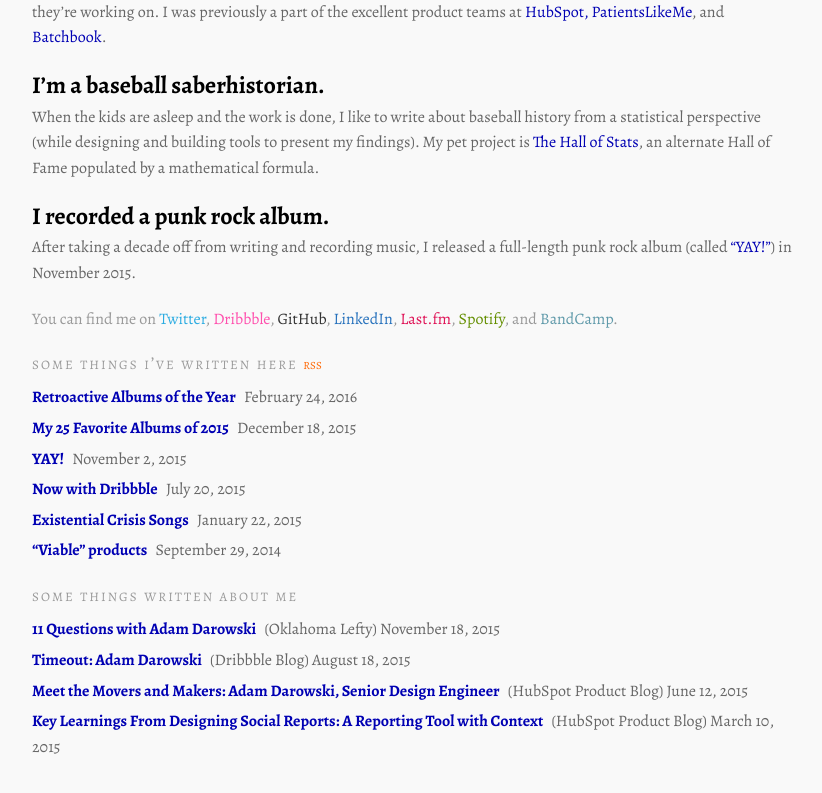
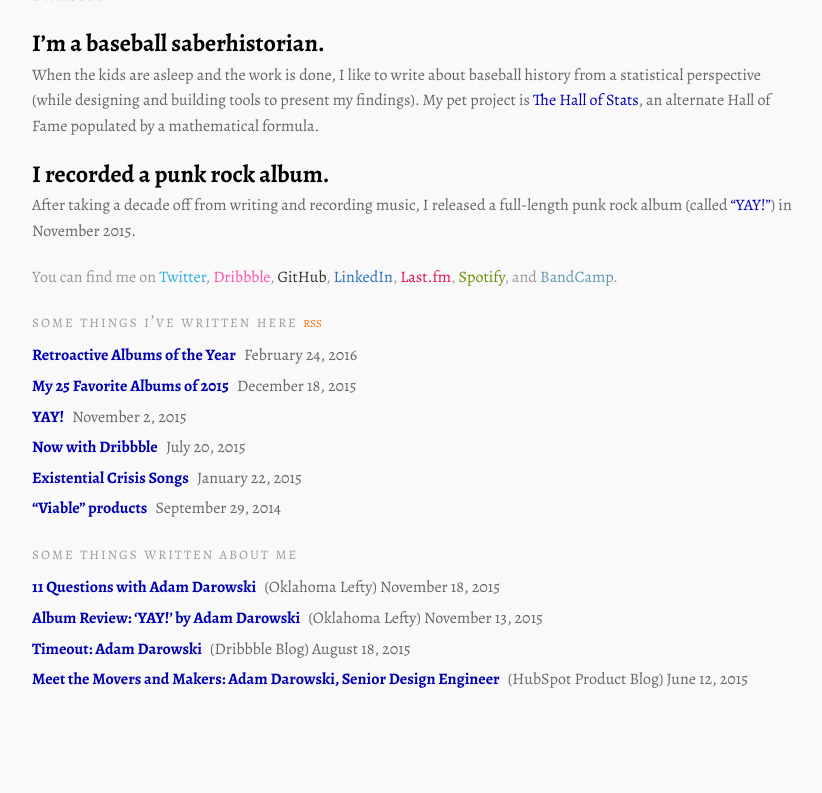
Before and after one commit to adarowski/adarowski.github.io, a Jekyll site: the page built from _posts/2015-11-02-yay.markdown, in a window 1280 px wide and 900 px high, scrolled down 2729 px. Shown: the top 793 px of the window, without its empty margins (228-1050 px from the left). Built offline with Jekyll 4.4.1, drawn with Linux system fonts in a browser that asks for light colours.

```diff
--- a/_includes/articles.html
+++ b/_includes/articles.html
@@ -21,6 +21,10 @@
       <span>(Oklahoma Lefty) November 18, 2015</span>
     </li>
     <li>
+      <a href="http://oklahomalefty.blogspot.com/2015/11/album-review-yay-by-adam-darowski.html">Album Review: ‘YAY!’ by Adam Darowski</a>
+      <span>(Oklahoma Lefty) November 13, 2015</span>
+    </li>
+    <li>
       <a href="https://dribbble.com/stories/2015/08/18/timeout">Timeout: Adam Darowski</a>
       <span>(Dribbble Blog) August 18, 2015</span>
     </li>
@@ -28,10 +32,6 @@
       <a href="http://product.hubspot.com/blog/meet-the-movers-and-makers-adam-darowski-senior-design-engineer">Meet the Movers and Makers: Adam Darowski, Senior Design Engineer</a>
       <span>(HubSpot Product Blog) June 12, 2015</span>
     </li>
-    <li>
-      <a href="http://product.hubspot.com/blog/lessons-from-designing-a-reporting-tool-with-context-social-reports">Key Learnings From Designing Social Reports: A Reporting Tool with Context</a>
-      <span>(HubSpot Product Blog) March 10, 2015</span>
-    </li>
   </ul>
 
 </section>
--- a/_posts/2015-01-22-existential-crisis-songs.markdown
+++ b/_posts/2015-01-22-existential-crisis-songs.markdown
@@ -12,7 +12,6 @@ On January 5, I released a three-song EP called *Existential Crisis Songs*.
 ## Available on
 * [BandCamp](https://adarowski.bandcamp.com/album/existential-crisis-songs)
 * [Spotify](https://open.spotify.com/album/4HCB3cRZ65C3mMUNacSWQQ)
-* [Rdio](https://www.rdio.com/artist/Adam_Darowski/album/Existential_Crisis_Songs/)
 * [SoundCloud](https://soundcloud.com/adam-darowski/sets/existential-crisis-songs)
 * [Amazon MP3](http://www.amazon.com/Existential-Crisis-Songs-Explicit-Darowski/dp/B00RZDPRVW)
 * [iTunes](https://itunes.apple.com/us/album/existential-crisis-songs-single/id955536871)
--- a/_posts/2015-11-02-yay.markdown
+++ b/_posts/2015-11-02-yay.markdown
@@ -12,7 +12,6 @@ Today, I’m releasing a full-length punk rock album called *YAY!*.
 ## Available on
 * [BandCamp](https://adarowski.bandcamp.com/album/yay)
 * [Spotify](https://open.spotify.com/album/5nTe3bRUM8DSUlsUsfk8SL)
-* [Rdio](http://rd.io/x/QVJM_yI_F-I/)
 * [SoundCloud](https://soundcloud.com/adam-darowski/sets/yay)
 * [Amazon MP3](http://www.amazon.com/Yay-Explicit-Adam-Darowski/dp/B0176Q4EMA/)
 * [iTunes](https://itunes.apple.com/us/album/yay!/id1052721126)
```
